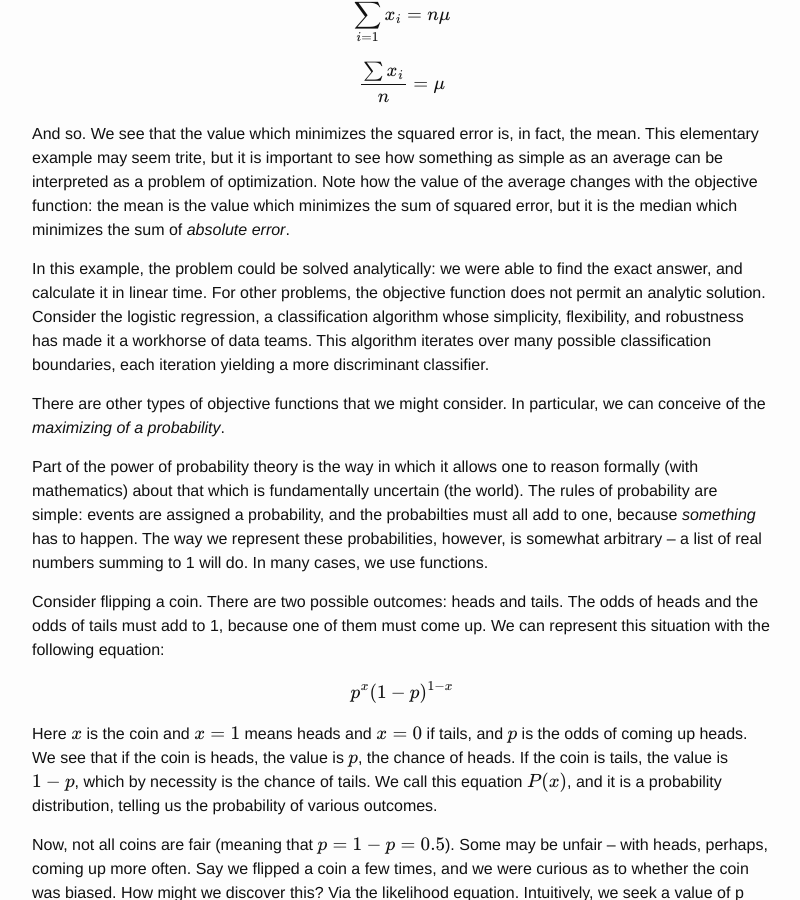
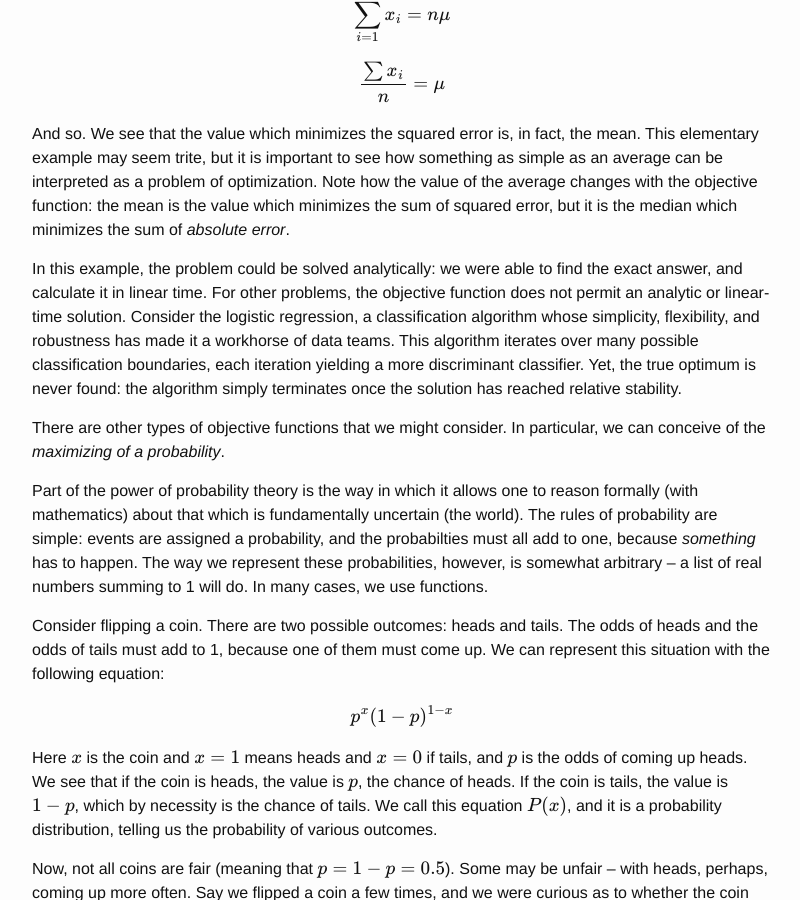
Before and after one commit to kronosapiens/kronosapiens.github.io, a Jekyll site: the page built from _posts/2017-03-28-objective-functions-in-machine-learning.md, in a window 1280 px wide and 900 px high, scrolled down 1135 px. Shown: the whole window, without its empty margins (238-1038 px from the left). Built offline with Jekyll 4.4.1, drawn with Linux system fonts in a browser that asks for light colours; formulas are drawn with MathJax 3; comment, search, counter and statistics services are not loaded.

Commit message:
added note about linear-time sols

```diff
--- a/_posts/2017-03-28-objective-functions-in-machine-learning.md
+++ b/_posts/2017-03-28-objective-functions-in-machine-learning.md
@@ -46,7 +46,7 @@ $$
 
 And so. We see that the value which minimizes the squared error is, in fact, the mean. This elementary example may seem trite, but it is important to see how something as simple as an average can be interpreted as a problem of optimization. Note how the value of the average changes with the objective function: the mean is the value which minimizes the sum of squared error, but it is the median which minimizes the sum of *absolute error*.
 
-In this example, the problem could be solved analytically: we were able to find the exact answer, and calculate it in linear time. For other problems, the objective function does not permit an analytic solution. Consider the logistic regression, a classification algorithm whose simplicity, flexibility, and robustness has made it a workhorse of data teams. This algorithm iterates over many possible classification boundaries, each iteration yielding a more discriminant classifier.
+In this example, the problem could be solved analytically: we were able to find the exact answer, and calculate it in linear time. For other problems, the objective function does not permit an analytic or linear-time solution. Consider the logistic regression, a classification algorithm whose simplicity, flexibility, and robustness has made it a workhorse of data teams. This algorithm iterates over many possible classification boundaries, each iteration yielding a more discriminant classifier. Yet, the true optimum is never found: the algorithm simply terminates once the solution has reached relative stability.
 
 There are other types of objective functions that we might consider. In particular, we can conceive of the *maximizing of a probability*.
 
```
